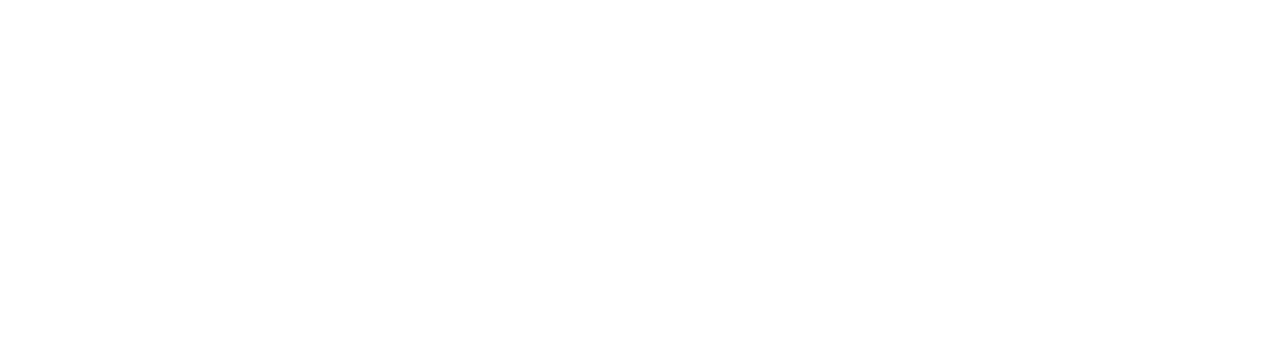
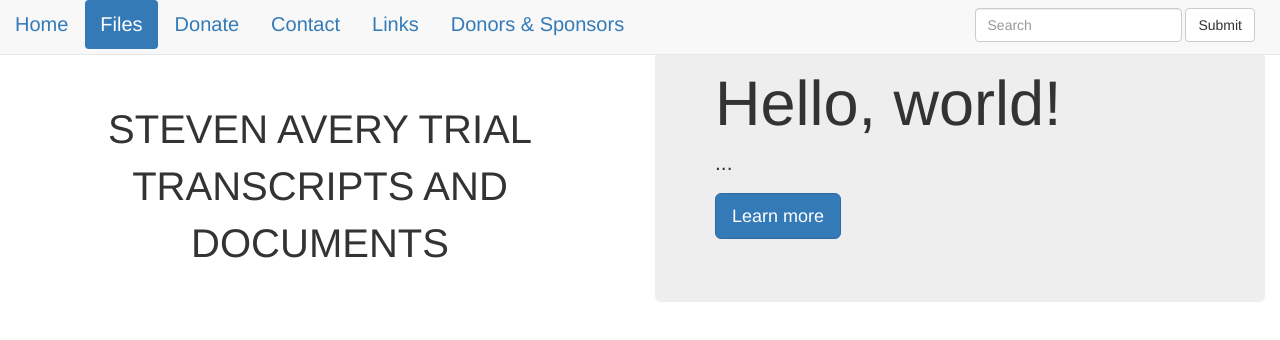
Before and after one commit to savingtheday/steven_avery_case, a plain HTML site: page index.html in a window 1280 px wide. Drawn offline with nearby package versions, Linux system fonts and the light colour scheme.

Commit message:
began index page

```diff
--- a/index.html
+++ b/index.html
@@ -2,7 +2,9 @@
 <html>
 <head>
 	<title>Steven Avery Trial Transcrips</title>
-			<meta charset="UTF-8">
+		<meta charset="UTF-8">
+		<link rel="stylesheet" href="/stylesheet.css" type="text/css">
+
 		<script src="//code.jquery.com/jquery-1.12.0.min.js"></script>
 
 
@@ -13,8 +15,60 @@
 
 		<!-- Latest compiled and minified JavaScript -->
 		<script src="https://maxcdn.bootstrapcdn.com/bootstrap/3.3.6/js/bootstrap.min.js" integrity="sha384-0mSbJDEHialfmuBBQP6A4Qrprq5OVfW37PRR3j5ELqxss1yVqOtnepnHVP9aJ7xS" crossorigin="anonymous"></script>
+
+		<meta name="viewport" content="width=device-width, initial-scale=1">
 </head>
 <body>
 
+
+
+	<div class="container" id="wrapper">
+		<div class="col-md-12">
+			<nav class="navbar navbar-default navbar-fixed-top">
+				<ul class="nav nav-pills" id="navBar">
+					<li role="presentation"><a href="index.html">Home</a></li>
+					<li role="presentation" class="active"><a href="files.html">Files</a></li>
+					<li role="presentation"><a href="http://fundanything.com/en/campaigns/help-us-get-the-steven-avery-trial-transcripts">Donate</a></li>
+					<li role="presentation"><a href="contact.html">Contact</a></li>
+					<li role="presentation"><a href="links.html">Links</a></li>
+					<li role="presentation"><a href="donorssponsors.html"> Donors & Sponsors</a></li>
+				</ul>
+				<form class="navbar-form navbar-right" role="search" id="searching">
+        			<div class="form-group">
+          				<input type="text" class="form-control" placeholder="Search">
+        			</div>
+        			<button type="submit" class="btn btn-default">Submit</button>
+      			</form>
+
+			</nav>
+		</div>
+
+
+
+
+		<div class="row">
+			<div class="col-md-6">
+				<div id="mainTitle">
+					STEVEN AVERY TRIAL
+					<br>
+					TRANSCRIPTS AND DOCUMENTS
+				</div>
+			</div>
+			<div class="col-md-6">
+				<div class="jumbotron">
+				  <h1>Hello, world!</h1>
+				  <p>...</p>
+				  <p><a class="btn btn-primary btn-lg" href="#" role="button">Learn more</a></p>
+				</div>
+			</div>
+		</div>
+
+
+
+	</div>
+
+
+
+
 </body>
 </html>
```
